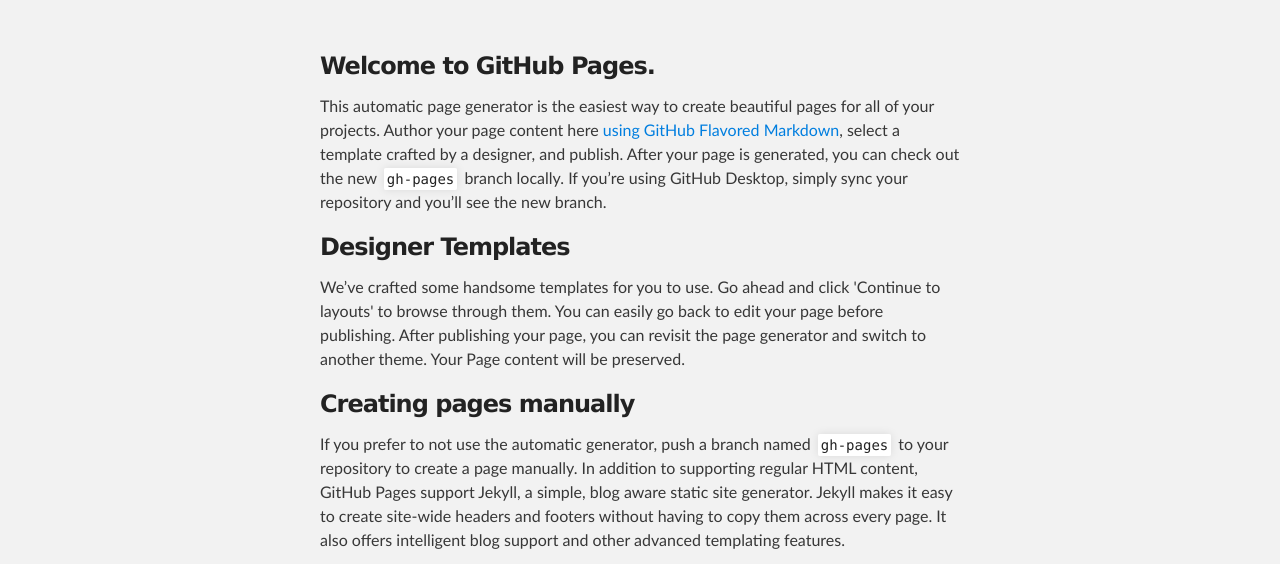
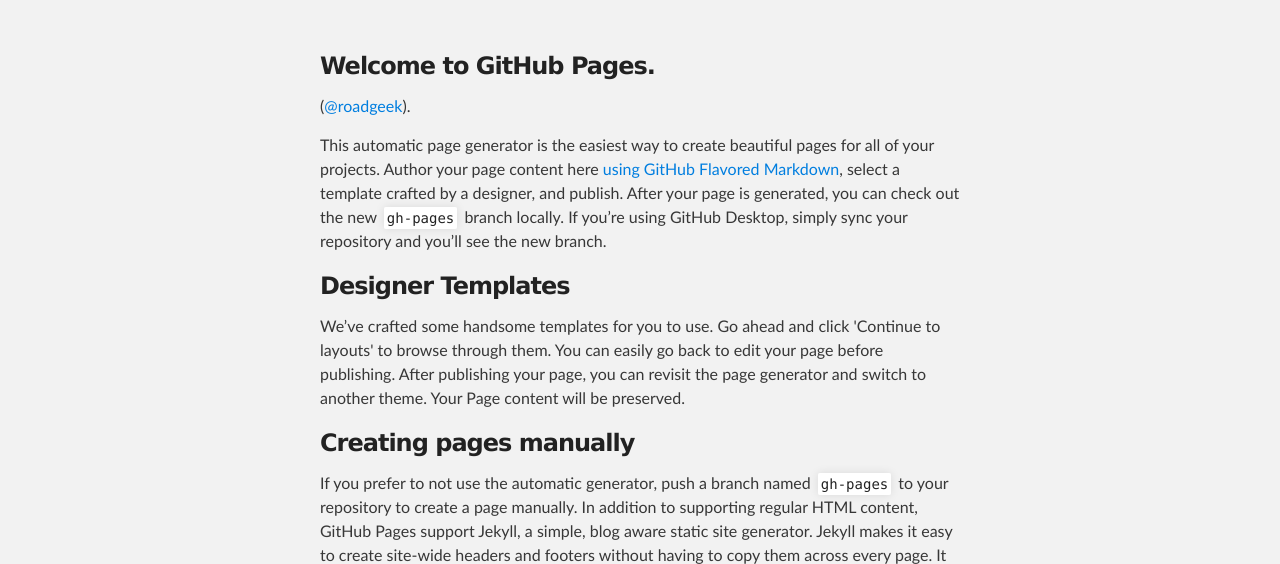
Before and after one commit to roadgeek/roadgeek.github.io, a plain HTML site: page index.html in a window 1280 px wide. Shown: the part 212-776 px from the top of the page. Drawn offline with Linux system fonts and the light colour scheme.

Commit message:
Added link to Intro page

```diff
--- a/index.html
+++ b/index.html
@@ -29,6 +29,8 @@
       <section id="main_content" class="inner">
         <h3>
 <a id="welcome-to-github-pages" class="anchor" href="#welcome-to-github-pages" aria-hidden="true"><span aria-hidden="true" class="octicon octicon-link"></span></a>Welcome to GitHub Pages.</h3>
+
+<p>(<a href="https://github.com/roadgeek/MaptimeDC-IntroToOSM" class="user-mention">@roadgeek</a>).</p>
 
 <p>This automatic page generator is the easiest way to create beautiful pages for all of your projects. Author your page content here <a href="https://guides.github.com/features/mastering-markdown/">using GitHub Flavored Markdown</a>, select a template crafted by a designer, and publish. After your page is generated, you can check out the new <code>gh-pages</code> branch locally. If you’re using GitHub Desktop, simply sync your repository and you’ll see the new branch.</p>
 
```
